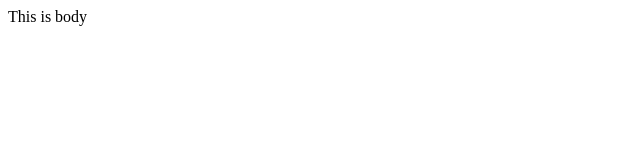
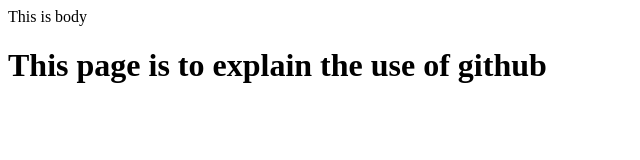
Before and after one commit to Satish1742/python-programs, a plain HTML site: page index.html in a window 1280 px wide. Shown: the whole page, without its empty margins (0-640 px from the left). Drawn offline with Linux system fonts and the light colour scheme.

Commit message:
Test Change

```diff
--- a/index.html
+++ b/index.html
@@ -4,5 +4,6 @@
   </head>
   <body>
     This is body
+    <h1> This page is to explain the use of github </h1>
   </body>
 </html>
```
